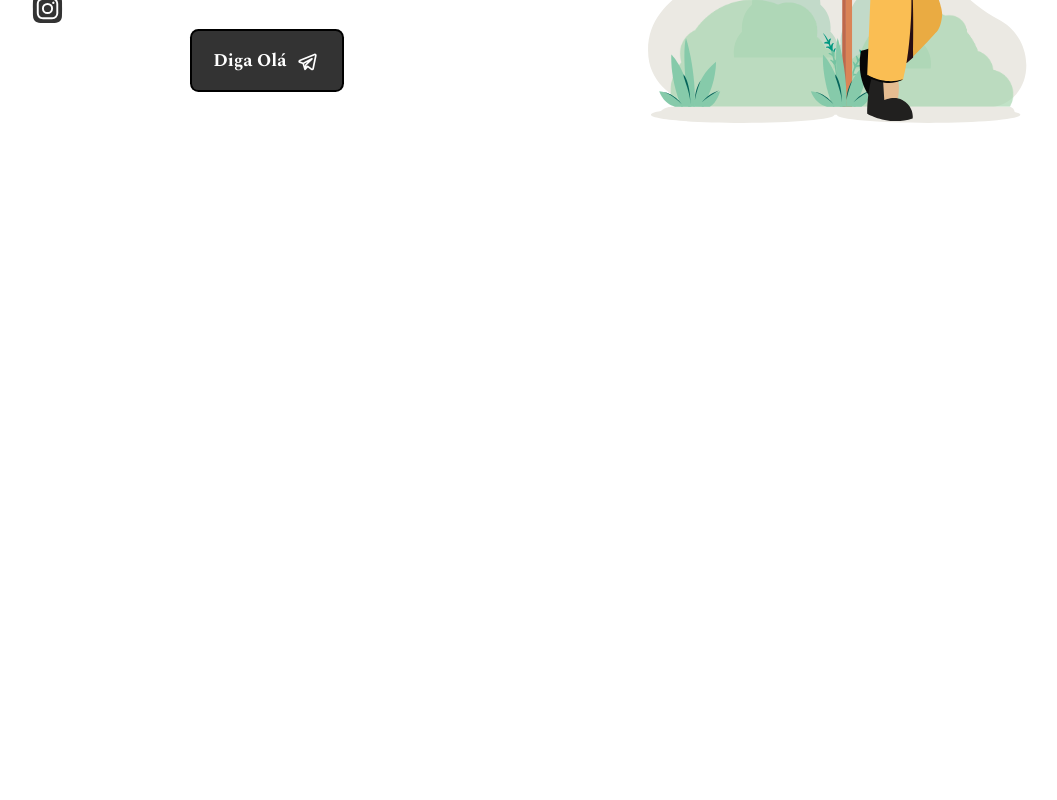
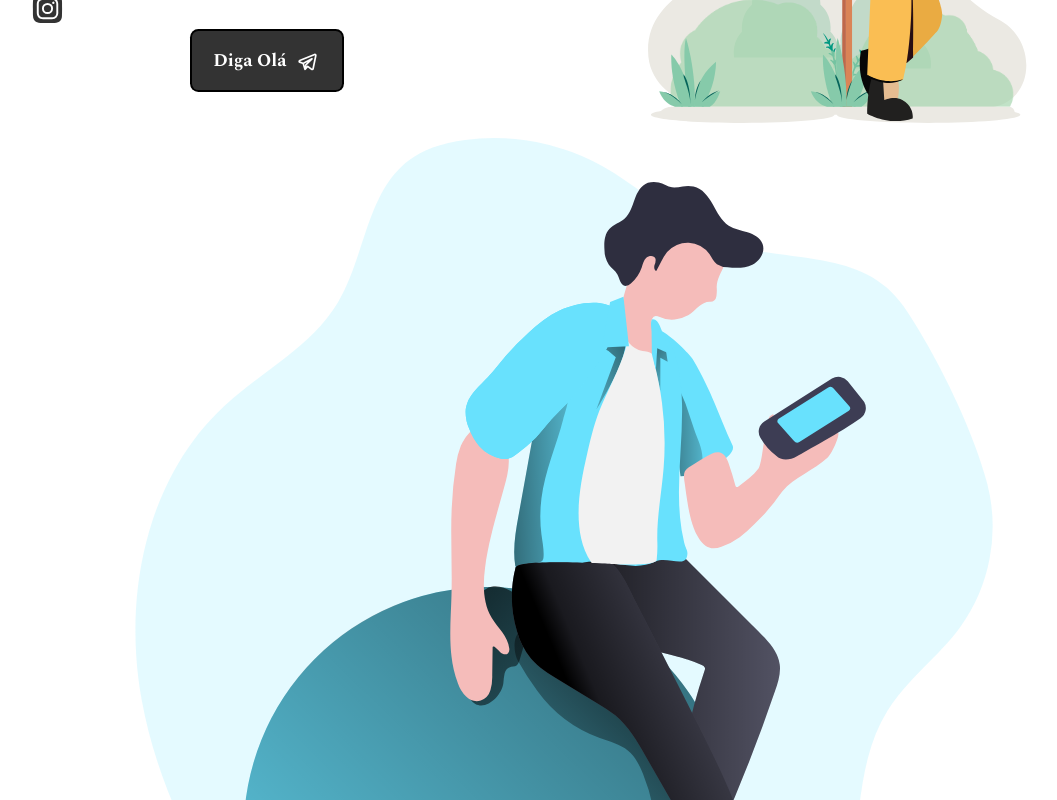
Before and after one commit to luizCosta-Serao/luizCosta-Serao.github.io, a React (Create React App) app: page / in a window 1280 px wide. Shown: the part 360-1160 px from the top of the page, without its empty margins (76-1133 px from the left). Before the commit the page ends 800 px from the top, so only its background shows below. Built offline with nearby package versions, Linux system fonts and the light colour scheme.

Commit message:
run build

```diff
--- a/src/App.js
+++ b/src/App.js
@@ -1,4 +1,5 @@
 import './App.css';
+import About from './components/About/About';
 import Header from './components/Header';
 import Home from './components/Home/Home';
 
@@ -7,6 +8,7 @@ function App() {
     <>
       <Header />
       <Home />
+      <About />
     </>
   );
 }
--- a/src/components/About/About.js
+++ b/src/components/About/About.js
@@ -0,0 +1,12 @@
+import React from 'react'
+import photoAbout from "../../imgs/about/Notifications.svg"
+
+const About = () => {
+  return (
+    <section>
+      <img src={photoAbout} alt="Foto do Sobre"/>
+    </section>
+  )
+}
+
+export default About
```
Also changed, not shown: src/imgs/about/Notifications.svg (added).
